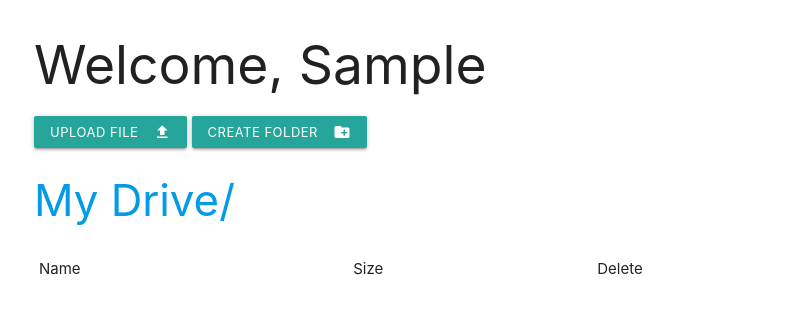
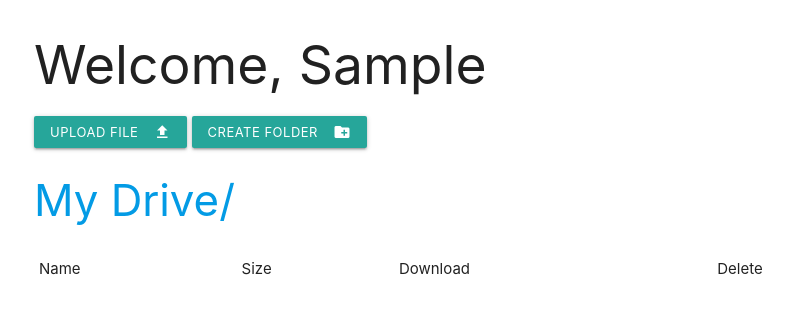
Before and after one commit to ketan-lambat/driveIt, a Django app: page /drive/ in a window 1280 px wide. Shown: the top 314 px of the page, without its empty margins (158-951 px from the left). Run offline with Django 3.2, Linux system fonts and the light colour scheme; the visitor is signed in with stand-in values (Sample User, id 1); data comes from the database, SQL or seed files in the repository; data that the repository does not hold is empty; parts of the project's set-up code (start-up, migrations or seed data) failed here and were passed over.

Commit message:
file download done, folder WIP

```diff
--- a/drive_data/urls.py
+++ b/drive_data/urls.py
@@ -2,25 +2,32 @@ from django.urls import path, re_path
 from drive_data import views
 
 urlpatterns = [
-    path("", views.DriveDataView.as_view(), name="drive_home"),
-    path("delete/<pk>/", views.file_delete_view, name="delete_file"),
-    path("delete_folder/<pk>/", views.folder_delete_view, name="delete_folder"),
-    # Make Sure to put regex path below other paths
-    # otherwise re_path will consume the request
-    # leading to a HTTP 405 Error or "Not Found" message
-    re_path(
-        r"^upload/(?P<path>[-a-zA-Z0-9%/]*)$",
-        views.file_upload_view,
-        name="file_upload_view",
-    ),
-    re_path(
-        r"^create_folder/(?P<path>[a-zA-Z0-9%/]*)$",
-        views.create_folder_view,
-        name="create_folder_view",
-    ),
-    re_path(
-        r"^(?P<path>[a-zA-Z0-9%/]*)/$",
-        views.FolderDataView.as_view(),
-        name="folder_data",
-    ),
+	path("", views.DriveDataView.as_view(), name="drive_home"),
+	path("delete/<pk>/", views.file_delete_view, name="delete_file"),
+	path("delete_folder/<pk>/", views.folder_delete_view, name="delete_folder"),
+	# path("download/<path>", views.file_download_view, name="file_download"),
+	path("download/", views.folder_download_view, name="folder_download"),
+	# Make Sure to put regex path below other paths
+	# otherwise re_path will consume the request
+	# leading to a HTTP 405 Error or "Not Found" message
+	re_path(
+		r"^upload/(?P<path>[-a-zA-Z0-9%/]*)$",
+		views.file_upload_view,
+		name="file_upload_view",
+	),
+	re_path(
+		r"^create_folder/(?P<path>[a-zA-Z0-9%/]*)$",
+		views.create_folder_view,
+		name="create_folder_view",
+	),
+	re_path(
+		r"^(?P<path>[a-zA-Z0-9%/]*)/$",
+		views.FolderDataView.as_view(),
+		name="folder_data",
+	),
+	# re_path(
+	# 	r"^download/(?P<path>[a-zA-Z0-9%/]*)$",
+	# 	views.file_download_view,
+	# 	name="file_download",
+	# )
 ]
--- a/drive_data/views.py
+++ b/drive_data/views.py
@@ -1,136 +1,173 @@
 from django.contrib.auth.decorators import login_required
 from django.contrib.auth.mixins import LoginRequiredMixin
 from django.core.files.storage import FileSystemStorage
-from django.http import HttpResponse
+from django.http import HttpResponse, Http404
 from django.shortcuts import render, redirect
 from django.urls import reverse_lazy
 from django.utils.http import urlunquote as urldecode
 from django.views.generic import TemplateView, ListView, CreateView, View
-
 from drive_data.models import File, Folder
+from django.conf import settings
+from wsgiref.util import FileWrapper
+import os
+import tempfile
+import zipfile
+import mimetypes
 
 
 class Home(TemplateView):
-    template_name = "basic.html"
+	template_name = "basic.html"
 
 
 # Final Drive Views:
 
 
 class DriveDataView(LoginRequiredMixin, View):
-    def get(self, request):
-        context = dict()
-        drive = request.user.drive
-        context["files"] = drive.files.all()
-        context["folders"] = drive.files_folder.all()
-        return render(request, "drive_data/drive_home.html", context=context)
+	def get(self, request):
+		context = dict()
+		drive = request.user.drive
+		context["files"] = drive.files.all()
+		context["folders"] = drive.files_folder.all()
+		return render(request, "drive_data/drive_home.html", context=context)
 
 
 class FolderDataView(LoginRequiredMixin, View):
-    def get(self, request, path):
-        path = path.split("/")
-        user = request.user
-        parent = Folder.objects.get(drive_user=user)
-        paths = []
-        for i in range(len(path)):
-            paths.append((urldecode(path[i]), "/".join(path[: i + 1])))
-        for folder in map(urldecode, path):
-            try:
-                parent = parent.files_folder.get(name=folder)
-            except:
-                return HttpResponse("Not found")
-        context = {
-            "files": parent.files.all(),
-            "folders": parent.files_folder.all(),
-            "paths": paths,
-            "current_path": "/".join(path),
-        }
+	def get(self, request, path):
+		path = path.split("/")
+		user = request.user
+		parent = Folder.objects.get(drive_user=user)
+		paths = []
+		for i in range(len(path)):
+			paths.append((urldecode(path[i]), "/".join(path[: i + 1])))
+		for folder in map(urldecode, path):
+			try:
+				parent = parent.files_folder.get(name=folder)
+			except:
+				return HttpResponse("Not found")
+		context = {
+			"files": parent.files.all(),
+			"folders": parent.files_folder.all(),
+			"paths": paths,
+			"current_path": "/".join(path),
+		}
 
-        return render(request, "drive_data/folder_data.html", context=context)
+		return render(request, "drive_data/folder_data.html", context=context)
 
 
 def get_parent(user, path):
-    parent = Folder.objects.get(drive_user=user)
-    if path not in ["/", ""]:
-        for folder in map(urldecode, path.split("/")):
-            try:
-                parent = parent.files_folder.get(name=folder)
-            except:
-                raise ValueError
-    return parent
+	parent = Folder.objects.get(drive_user=user)
+	if path not in ["/", ""]:
+		for folder in map(urldecode, path.split("/")):
+			try:
+				parent = parent.files_folder.get(name=folder)
+			except:
+				raise ValueError
+	return parent
 
 
 @login_required
 def file_upload_view(request, path):
-    try:
-        parent = get_parent(request.user, path)
-    except ValueError:
-        return HttpResponse("Not found")
-    print(request.POST)
-    try:
-        f = request.FILES["file"]
-    except:
-        return HttpResponse("Unable to process file")
-    if File.objects.filter(name=f.name, location=parent).count() > 0:
-        return HttpResponse("A file with that name already exists.")
-    file = File.objects.create(
-        name=f.name,
-        file_size=f.size,
-        author=request.user,
-        file=f,
-        location=parent,
-    )
-    if parent == request.user.drive:
-        return redirect("drive_home")
-    return redirect("folder_data", path=path)
+	try:
+		parent = get_parent(request.user, path)
+	except ValueError:
+		return HttpResponse("Not found")
+	print(request.POST)
+	try:
+		f = request.FILES["file"]
+	except:
+		return HttpResponse("Unable to process file")
+	if File.objects.filter(name=f.name, location=parent).count() > 0:
+		return HttpResponse("A file with that name already exists.")
+	file = File.objects.create(
+		name=f.name,
+		file_size=f.size,
+		author=request.user,
+		file=f,
+		location=parent,
+	)
+	if parent == request.user.drive:
+		return redirect("drive_home")
+	return redirect("folder_data", path=path)
 
 
 @login_required
 def create_folder_view(request, path):
-    try:
-        parent = get_parent(request.user, path)
-    except ValueError:
-        return HttpResponse("Not found")
+	try:
+		parent = get_parent(request.user, path)
+	except ValueError:
+		return HttpResponse("Not found")
 
-    try:
-        f_name = request.POST["folder_name"]
-    except:
-        return HttpResponse("Enter Folder Name")
-    if Folder.objects.filter(name=f_name, location=parent).count() > 0:
-        return HttpResponse("Folder Already Exists")
-    folder = Folder.objects.create(
-        name=f_name, author=request.user, location=parent
-    )
-    return redirect("folder_data", path=folder.urlpath)
+	try:
+		f_name = request.POST["folder_name"]
+	except:
+		return HttpResponse("Enter Folder Name")
+	if Folder.objects.filter(name=f_name, location=parent).count() > 0:
+		return HttpResponse("Folder Already Exists")
+	folder = Folder.objects.create(
+		name=f_name, author=request.user, location=parent
+	)
+	return redirect("folder_data", path=folder.urlpath)
 
 
 @login_required
 def file_delete_view(request, pk):
-    if request.method == "POST":
-        try:
-            file = File.objects.get(author=request.user, pk=pk)
-            parent = file.location
-            file.delete()
-        except:
-            return HttpResponse("File does not exist.")
-        if parent and parent.urlpath != "":
-            return redirect("folder_data", path=parent.urlpath)
-    else:
-        return HttpResponse("NOT ALLOWED")
-    return redirect("drive_home")
+	if request.method == "POST":
+		try:
+			file = File.objects.get(author=request.user, pk=pk)
+			parent = file.location
+			file.delete()
+		except:
+			return HttpResponse("File does not exist.")
+		if parent and parent.urlpath != "":
+			return redirect("folder_data", path=parent.urlpath)
+	else:
+		return HttpResponse("NOT ALLOWED")
+	return redirect("drive_home")
 
 
 @login_required
 def folder_delete_view(request, pk):
-    if request.method == "POST":
-        try:
-            folder = Folder.objects.get(author=request.user, pk=pk)
-            parent = folder.location
-            folder.delete()
-        except:
-            return HttpResponse("Folder does not exist.")
-        if parent and parent.urlpath != "":
-            return redirect("folder_data", path=parent.urlpath)
-    else:
-        return HttpResponse("NOT ALLOWED")
-    return redirect("drive_home")
+	if request.method == "POST":
+		try:
+			folder = Folder.objects.get(author=request.user, pk=pk)
+			parent = folder.location
+			folder.delete()
+		except:
+			return HttpResponse("Folder does not exist.")
+		if parent and parent.urlpath != "":
+			return redirect("folder_data", path=parent.urlpath)
+	else:
+		return HttpResponse("NOT ALLOWED")
+	return redirect("drive_home")
+
+
+def file_download_view(request, path):
+	print(path)
+	if request.method == "GET":
+		try:
+			file_path = os.path.join(settings.MEDIA_ROOT + "/uploads/", path)
+			print("file_path" + file_path)
+			if os.path.exists(file_path):
+				with open(file_path, 'rb') as fh:
+					response = HttpResponse(fh.read())
+					response['Content-Type'] = 'text/plain'
+					response['Content-Disposition'] = 'inline; filename=' + os.path.basename(file_path)
+					return response
+			raise Http404
+		except:
+			return HttpResponse("File does not exist.")
+
+	else:
+		# return HttpResponse("Not Allowed")
+		return redirect("drive_home")
+
+
+def folder_download_view(request):
+	filename = settings.BASE_DIR + request.POST['name']
+	download_name = "example.csv"
+	wrapper = FileWrapper(open(filename))
+	content_type = mimetypes.guess_type(filename)[0]
+	response = HttpResponse(wrapper, content_type=content_type)
+	response['Content-Length'] = os.path.getsize(filename)
+	response['Content-Disposition'] = "attachment; filename=%s" % download_name
+	return response
--- a/templates/drive_data/drive_home.html
+++ b/templates/drive_data/drive_home.html
@@ -83,6 +83,7 @@
         <tr>
             <td>Name</td>
             <td>Size</td>
+            <td>Download</td>
             <td>Delete</td>
         </tr>
         </thead>
@@ -92,6 +93,7 @@
                 <td><a href="{% url 'folder_data' path=folder.urlpath %}"><i
                         class="material-icons left">folder</i>{{ folder.name }}</a></td>
                 <td> {{ folder.size|filesizeformat }} </td>
+{#                <td><a href="{{ folder.url }}" download> <i class="small material-icons" style="font-size: 40px">cloud_download </i> </a></td>#}
                 <td>
                     <form method="post" action="{% url 'delete_folder' folder.pk %}">
                         {% csrf_token %}
@@ -105,10 +107,19 @@
                 <td><a href="{{ file.file.url }}" target="_blank">
                     <i class="material-icons left">insert_drive_file</i>{{ file.name }}</a></td>
                 <td> {{ file.file_size|filesizeformat }} </td>
+                {#                <td><a href="{% url 'file_download' path=file.file.url %}"> <i class="small material-icons" style="font-size: 40px">cloud_download </i> </a></td>#}
+                <td><a href="{{ file.file.url }}" download=>
+                    <i class="small material-icons"
+                       style="font-size: 40px">cloud_download </i>
+                </a></td>
+
                 <td>
                     <form method="post" action="{% url 'delete_file' file.pk %}">
                         {% csrf_token %}
-                        <button type="submit" class="btn-small red"> Delete</button>
+                        <button type="submit"
+                                class="                                                                                                                                                                                                                                                                                                                                                                                                                                                                                                                                                                                                                                                                                                                                                                                                                                                                                                                                                                                                                                                               btn-small red">
+                            Delete
+                        </button>
                     </form>
                 </td>
             </tr>
--- a/templates/drive_data/folder_data.html
+++ b/templates/drive_data/folder_data.html
@@ -93,6 +93,7 @@
         <tr>
             <td>Name</td>
             <td>Size</td>
+            <td>Download</td>
             <td>Delete</td>
         </tr>
         </thead>
@@ -115,6 +116,10 @@
                 <td><a href="{{ file.file.url }}" target="_blank">
                     <i class="material-icons left">insert_drive_file</i>{{ file.name }}</a></td>
                 <td> {{ file.file_size|filesizeformat  }} </td>
+                <td><a href="{{ file.file.url }}" download=>
+                    <i class="small material-icons"
+                       style="font-size: 40px">cloud_download </i>
+                </a></td>
                 <td>
                     <form method="post" action="{% url 'delete_file' file.pk %}">
                         {% csrf_token %}
```
